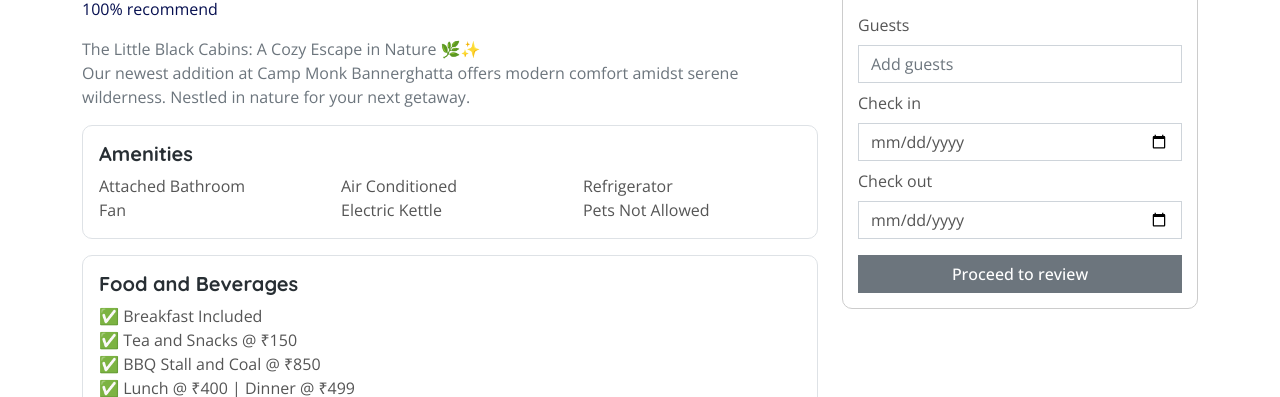
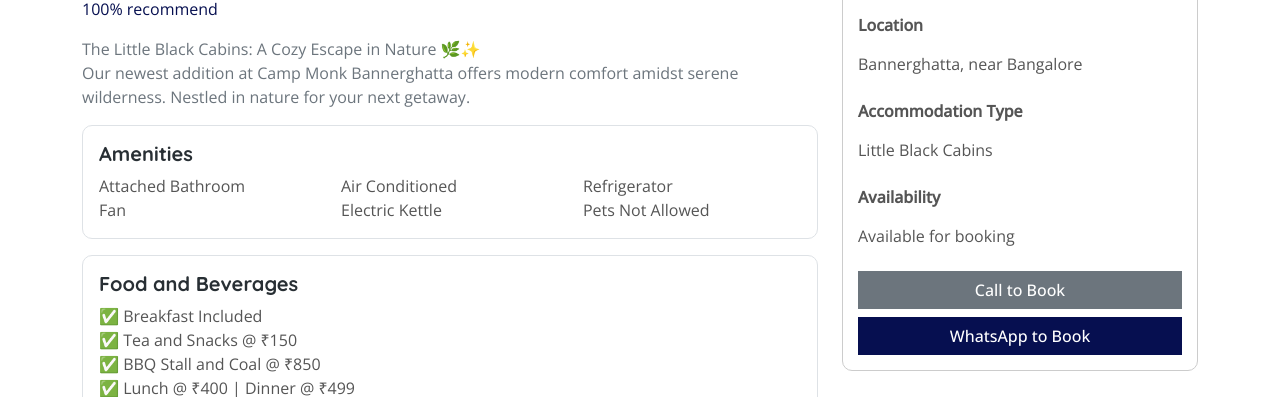
Before and after one commit to codebine/OliveElements, a plain HTML site: page product.html in a window 1280 px wide. Shown: the part 403-800 px from the top of the page. Drawn offline with nearby package versions, Linux system fonts and the light colour scheme.

Commit message:
30-07-2025 03:17

```diff
--- a/product.html
+++ b/product.html
@@ -132,25 +132,32 @@
   <div class="listing-price-box">
     <h4>₹8,500 <small class="text-muted">/ unit</small></h4>
     <p class="text-muted small">Minimum nights: 1</p>
-        <form>
-          <div class="mb-2">
-            <label class="form-label">Guests</label>
-            <input type="number" class="form-control" placeholder="Add guests">
+
+    <!-- Replace form with static info -->
+    <div class="mb-3">
+      <label class="form-label fw-bold">Location</label>
+      <p class="form-control-plaintext">Bannerghatta, near Bangalore</p>
     </div>
-          <div class="row g-2">
-            <div class="col">
-              <label class="form-label">Check in</label>
-              <input type="date" class="form-control">
+    <div class="mb-3">
+      <label class="form-label fw-bold">Accommodation Type</label>
+      <p class="form-control-plaintext">Little Black Cabins</p>
     </div>
-            <div class="col">
-              <label class="form-label">Check out</label>
-              <input type="date" class="form-control">
+    <div class="mb-3">
+      <label class="form-label fw-bold">Availability</label>
+      <p class="form-control-plaintext">Available for booking</p>
+    </div>
+
+    <!-- Proceed button with WhatsApp and call integration -->
+    <div class="d-grid gap-2 mt-3">
+      <a href="tel:+919951844668" class="btn btn-secondary">Call to Book</a>
+      <a href="https://wa.me/919951844668?text=Hi%20I%20am%20interested%20in%20booking%20Little%20Black%20Cabins"
+        class="btn btn-success" target="_blank">
+        WhatsApp to Book
+      </a>
     </div>
   </div>
-          <button class="btn btn-secondary w-100 mt-3">Proceed to review</button>
-        </form>
 </div>
-    </div>
+
   </div>
 </div>
 
@@ -214,6 +221,8 @@
 
   <!-- Template Javascript -->
   <script src="js/main.js"></script>
+
+
 </body>
 
 </html>
```
Also changed, not shown: index.html (+2 -4 lines). Lines whose indentation alone changed are shown as unchanged.
